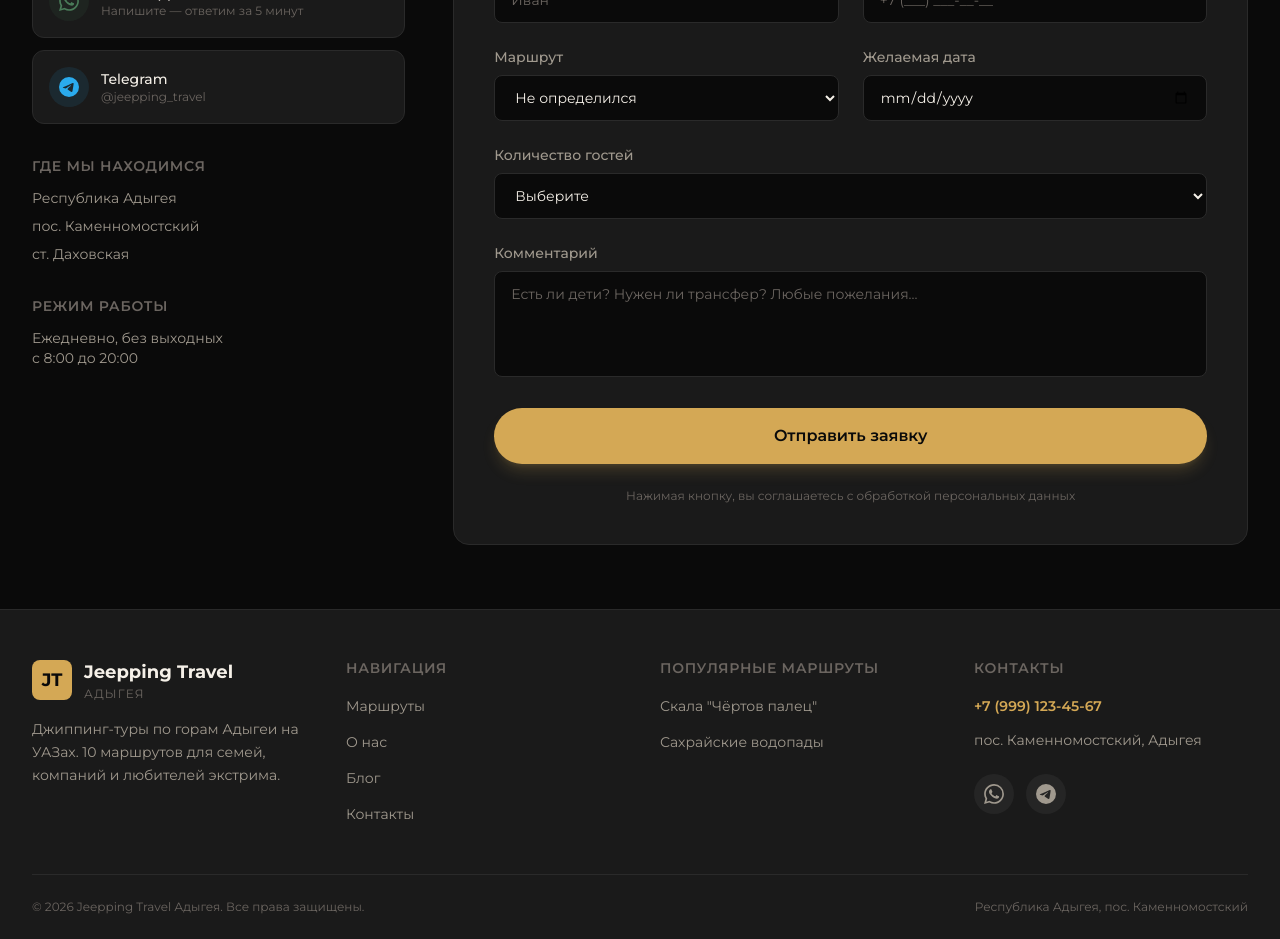
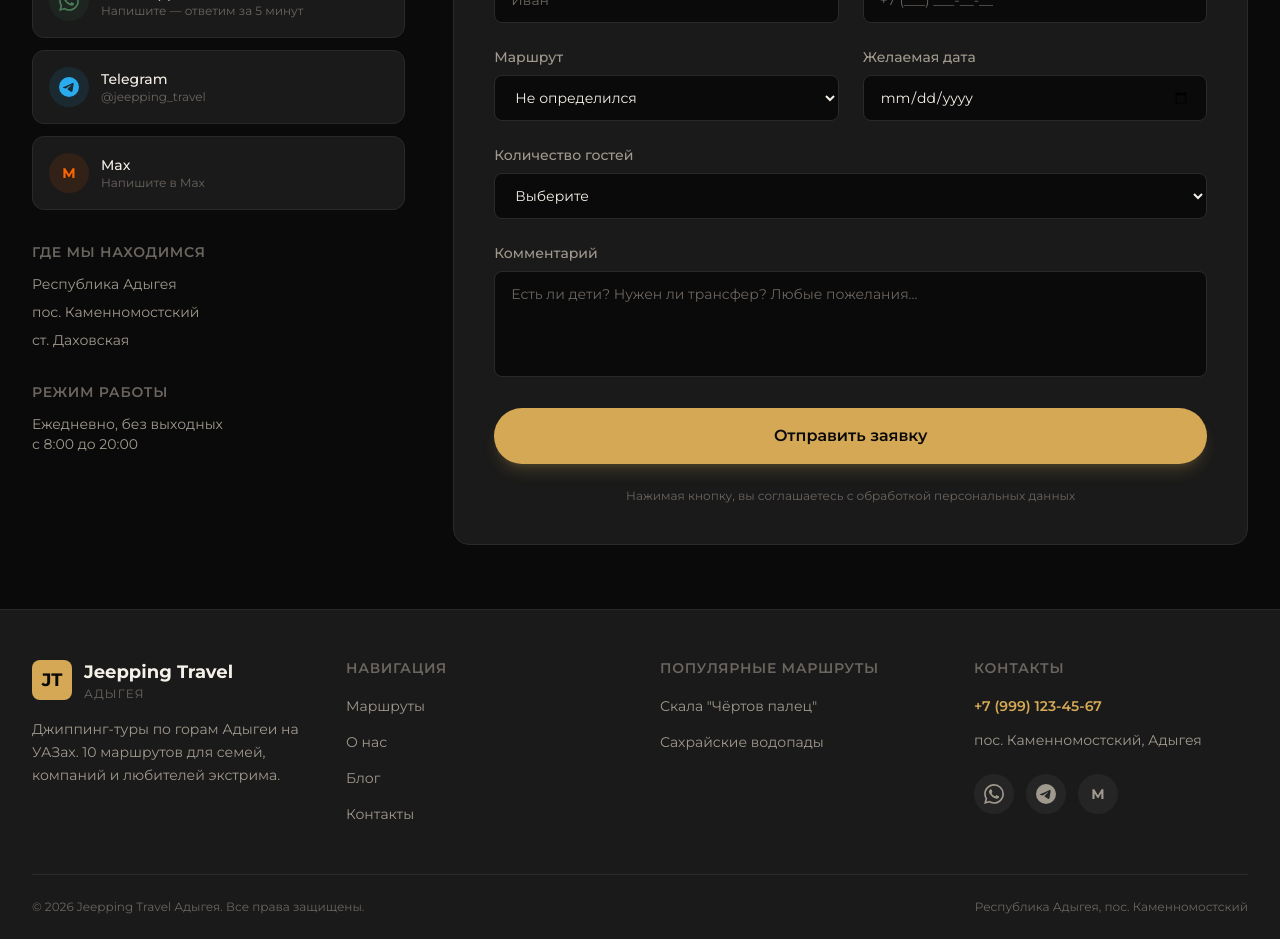
Before and after one commit to masatec-lab/JEEP, a Next.js app: page /contacts in a window 1280 px wide. Shown: the part 580-1519 px from the top of the page. Built offline with nearby package versions, Linux system fonts and the light colour scheme.

Commit message:
Добавлен мессенджер Max на страницу контактов и в футер
Co-Authored-By: Claude Opus 4.6 (1M context) <noreply@anthropic.com>

```diff
--- a/src/app/contacts/page.tsx
+++ b/src/app/contacts/page.tsx
@@ -99,6 +99,20 @@ export default function ContactsPage() {
                     <div>
                       <div className="text-sm font-medium text-text-primary">Telegram</div>
                       <div className="text-xs text-text-muted">@jeepping_travel</div>
+                    </div>
+                  </a>
+                  <a
+                    href="https://max.ru/jeepping_travel"
+                    target="_blank"
+                    rel="noopener noreferrer"
+                    className="flex items-center gap-3 rounded-xl border border-border bg-bg-secondary p-4 hover:border-[#FF6600]/50 transition-colors group"
+                  >
+                    <div className="flex h-10 w-10 items-center justify-center rounded-full bg-[#FF6600]/10 text-[#FF6600] group-hover:bg-[#FF6600] group-hover:text-white transition-colors">
+                      <span className="text-sm font-bold">M</span>
+                    </div>
+                    <div>
+                      <div className="text-sm font-medium text-text-primary">Max</div>
+                      <div className="text-xs text-text-muted">Напишите в Max</div>
                     </div>
                   </a>
                 </div>
--- a/src/components/Footer.tsx
+++ b/src/components/Footer.tsx
@@ -120,6 +120,15 @@ export default function Footer() {
                   <path d="M11.944 0A12 12 0 0 0 0 12a12 12 0 0 0 12 12 12 12 0 0 0 12-12A12 12 0 0 0 12 0a12 12 0 0 0-.056 0zm4.962 7.224c.1-.002.321.023.465.14a.506.506 0 0 1 .171.325c.016.093.036.306.02.472-.18 1.898-.962 6.502-1.36 8.627-.168.9-.499 1.201-.82 1.23-.696.065-1.225-.46-1.9-.902-1.056-.693-1.653-1.124-2.678-1.8-1.185-.78-.417-1.21.258-1.91.177-.184 3.247-2.977 3.307-3.23.007-.032.014-.15-.056-.212s-.174-.041-.249-.024c-.106.024-1.793 1.14-5.061 3.345-.479.33-.913.49-1.302.48-.428-.008-1.252-.241-1.865-.44-.752-.245-1.349-.374-1.297-.789.027-.216.325-.437.893-.663 3.498-1.524 5.83-2.529 6.998-3.014 3.332-1.386 4.025-1.627 4.476-1.635z" />
                 </svg>
               </a>
+              <a
+                href="https://max.ru/jeepping_travel"
+                target="_blank"
+                rel="noopener noreferrer"
+                className="flex h-10 w-10 items-center justify-center rounded-full bg-bg-tertiary text-text-secondary hover:bg-[#FF6600] hover:text-white transition-colors"
+                aria-label="Max"
+              >
+                <span className="text-sm font-bold">M</span>
+              </a>
             </div>
           </div>
         </div>
```
